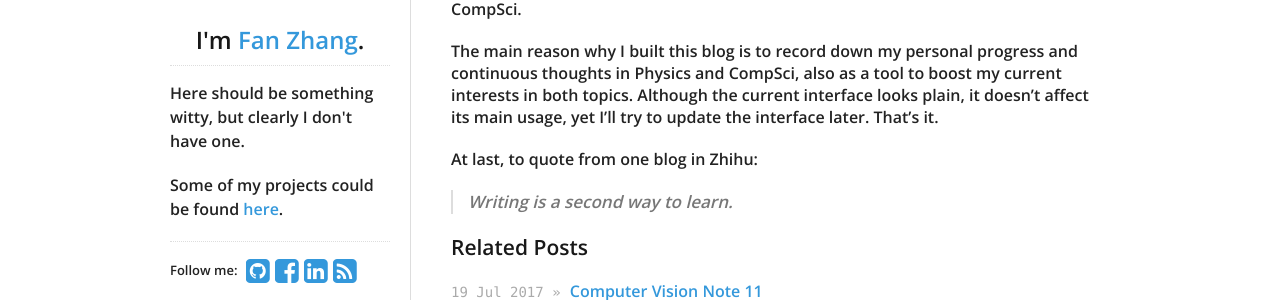
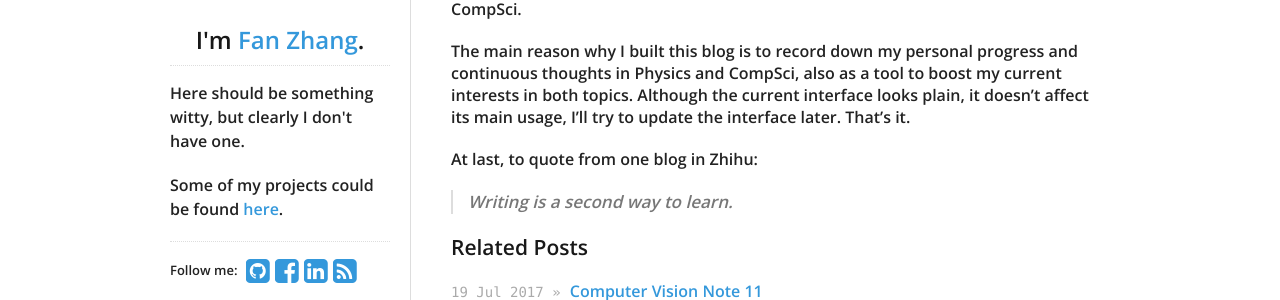
Before and after one commit to KimLakWon/fanfanman.github.io, a Jekyll site: the page built from _posts/2015-12-22-preface-to-this-blog.md, in a window 1280 px wide. Shown: the part 186-486 px from the top of the page. Built offline with Jekyll 4.4.1, drawn with Linux system fonts in a browser that asks for light colours; nearby versions of some CDN libraries; comment, search, counter and statistics services are not loaded.

Commit message:
minor fixes

```diff
--- a/_posts/2015-12-22-preface-to-this-blog.md
+++ b/_posts/2015-12-22-preface-to-this-blog.md
@@ -8,7 +8,7 @@ categories: jekyll update
 
 Since Dec 20 2015, I have spent two days on building this blog on my github account with Jekyll. Now, I've got a personal webpage hosted on github with a static blog page and a demonstration page for my projects in the field of Physics or CompSci.
 
-The main reason why I built this blog is to record down my personal progress and continuous thoughts in Physics and CompSci, also as a tool to boost my current interests in both topics. Although the current interface looks plain, it doesn't affect its main usage, yet I'll try to update the interface later. That's it.
+The main reason why I built this blog is to record down my personal progress and continuous thoughts in Physics and CompSci, also as a tool to boost my current interests in both topics. Although the current interface looks plain, it doesn't affect its main usage, I'll try to update the interface later. That's it.
 
 At last, to quote from one blog in Zhihu:
 
--- a/project.html
+++ b/project.html
@@ -27,6 +27,7 @@ title: Blog Posts
 	    <p>'Intro to Operating Systems' course project (private mode)</p>
 	    <ul>
 	    	<li>Summary: Implemented several important techs in the field of Operating System. Such as Scheduling, thread library, SQL insertion, Consensus. But of course, I still didn't get a clear idea about OS.</li>
+	    	<li>Techs: to be added</li>
 	    	<li>Skills: C, Linux, Shell Script</li>
 	    </ul>
 	  </div>
```
